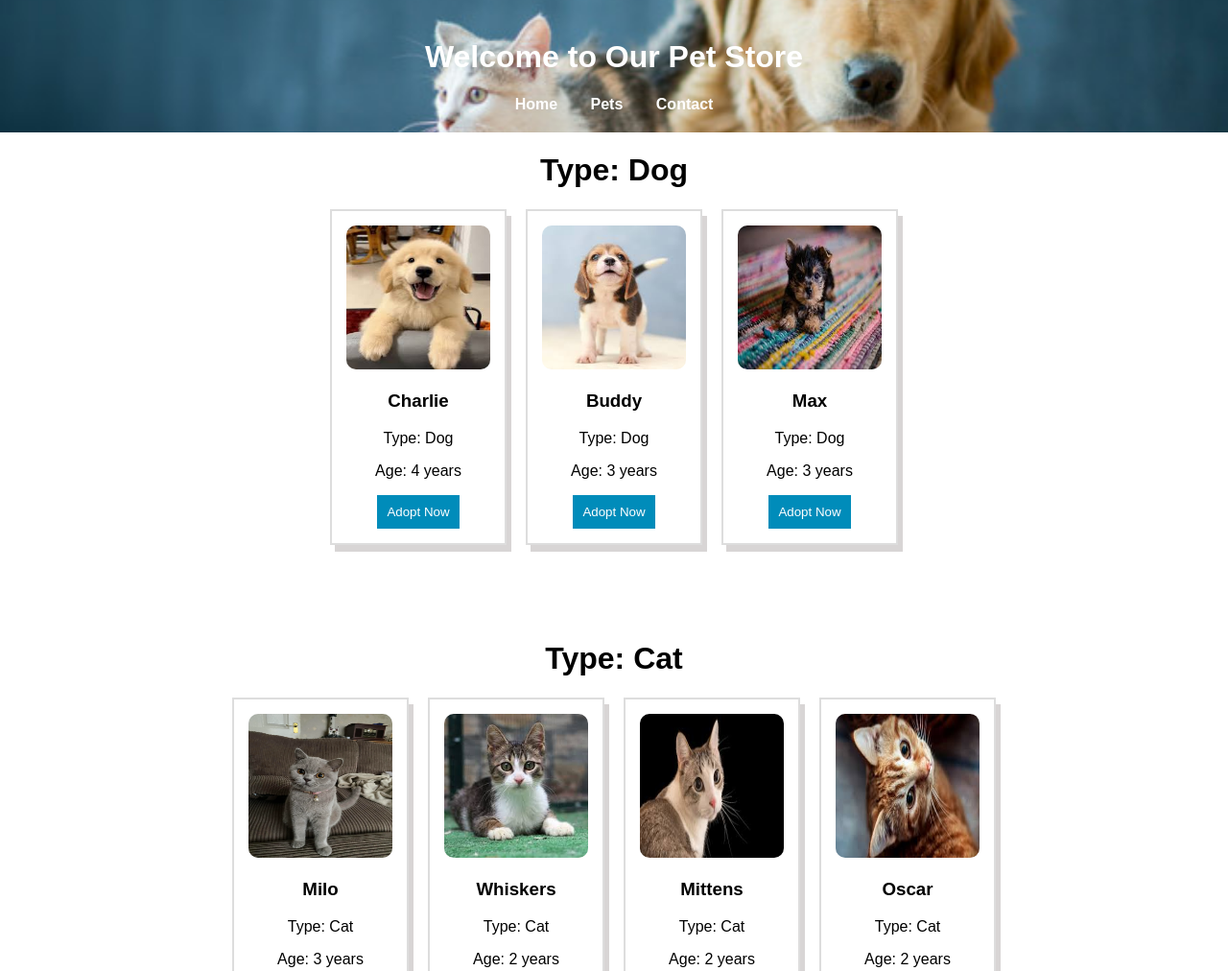
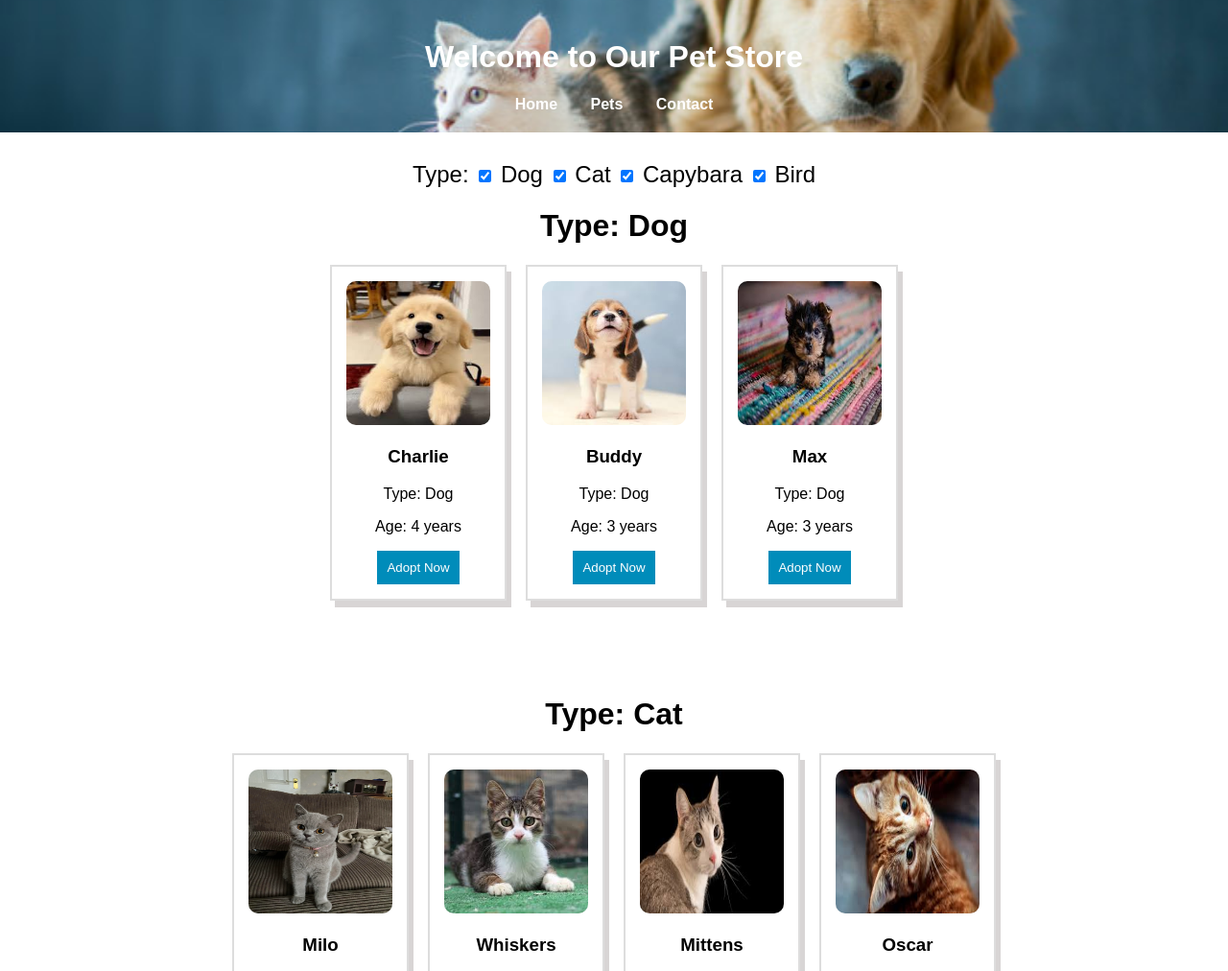
Before and after one commit to Minn01/pet_store_asm, a plain HTML site: page pets.html in a window 1280 px wide. Shown: the top 1012 px of the page at 96% size. Drawn offline with nearby package versions, Linux system fonts and the light colour scheme.

Commit message:
added checkboxes

```diff
--- a/another_script.js
+++ b/another_script.js
@@ -14,28 +14,81 @@ const pets = [
     { "name": "Pippin", "type": "Capybara", "age": 5, "img": "petshop-img/capybaras/capybara02.jpg" },
     { "name": "Luna", "type": "Bird", "age": 2, "img": "petshop-img/birds/bird01.jpg" },
     { "name": "Jesper", "type": "Bird", "age": 4, "img": "petshop-img/birds/bird02.jpg" },
-]
+];
 
-const ap = document.getElementById("all-pets");
-let prevType = ""
-let petGroup = ""
+const activeFilters = [];
+
+$(document).ready(function () {
+    renderCheckboxes();
+    showPets();
+});
+
+function renderCheckboxes() {
+    const petForm = $("#filter-form");
+    const petTypes = [];
 
     pets.forEach(pet => {
+        if (!petTypes.includes(pet.type)) {
+            petTypes.push(pet.type);
+        }
+    });
+
+    activeFilters.push(...petTypes);
+
+    petForm.append(`<label for="type-${petTypes[0]}">Type:  </label>`);
+
+    petTypes.forEach(petType => {
+        const inputMarkup = `
+        <input type="checkbox" name="animal-filter" id="type-${petType}" value="${petType}" checked>
+        <label for="type-${petType}">${petType}</label>
+        `;
+        petForm.append(inputMarkup);
+    });
+
+    $("input[name='animal-filter']").on('change', function () {
+        const petType = $(this).val();
+
+        if (this.checked) {
+            if (!activeFilters.includes(petType)) {
+                activeFilters.push(petType);
+            }
+        } else {
+            const index = activeFilters.indexOf(petType);
+            if (index > -1) {
+                activeFilters.splice(index, 1);
+            }
+        }
+
+        showPets();
+    });
+}
+
+function showPets() {
+    const ap = $("#all-pets");
+    ap.empty();
+    let prevType = "";
+    let petGroup = null;
+
+    pets
+        .filter(pet => activeFilters.includes(pet.type))
+        .forEach(pet => {
             if (pet.type != prevType) {
-        petGroup = document.createElement("div");
-        petGroup.className = "pet-group"
-        ap.innerHTML += `<h1>Type: ${pet.type}</h1>`
-        ap.appendChild(petGroup);
+                petGroup = $("<div class='pet-group'></div>");
+                ap.append(`<h1>Type: ${pet.type}</h1>`);
+                ap.append(petGroup);
                 prevType = pet.type;
             }
 
-    let aPet = petGroup.appendChild(document.createElement("div"));
-    aPet.className = "pet";
-    aPet.innerHTML = `
+            const $aPet = $('<div class="pet"></div>');
+            $aPet.append(
+                `
                 <img src="${pet.img}" alt="${pet.name}">
                 <h3>${pet.name}</h3>
                 <p>Type: ${pet.type}</p>
                 <p>Age: ${pet.age} years</p>
                 <button onclick="adoptPet()">Adopt Now</button>
-    `;
+                `
+            );
+            petGroup.append($aPet);
         });
+}
--- a/pets.html
+++ b/pets.html
@@ -5,6 +5,7 @@
     <meta name="viewport" content="width=device-width, initial-scale=1.0">
     <title>Pets</title>
     <link rel="stylesheet" href="styles.css">
+    <script src="https://code.jquery.com/jquery-3.6.0.min.js"></script>
 </head>
 <body>
     <header style="background: url('petshop-img/jumbotron.jpg') center/cover no-repeat;">
@@ -17,6 +18,7 @@
     </header>
 
     <main>
+        <form id="filter-form"></form>
         <div id="all-pets"></div>
     </main>
 
--- a/styles.css
+++ b/styles.css
@@ -92,3 +92,8 @@ button:hover {
 .content {
     color: white;
 }
+
+#filter-form {
+    margin-top: 30px;
+    font-size: x-large;
+}
```
Also changed, not shown: index.html (+2 -0 lines). Lines whose indentation alone changed are shown as unchanged.
